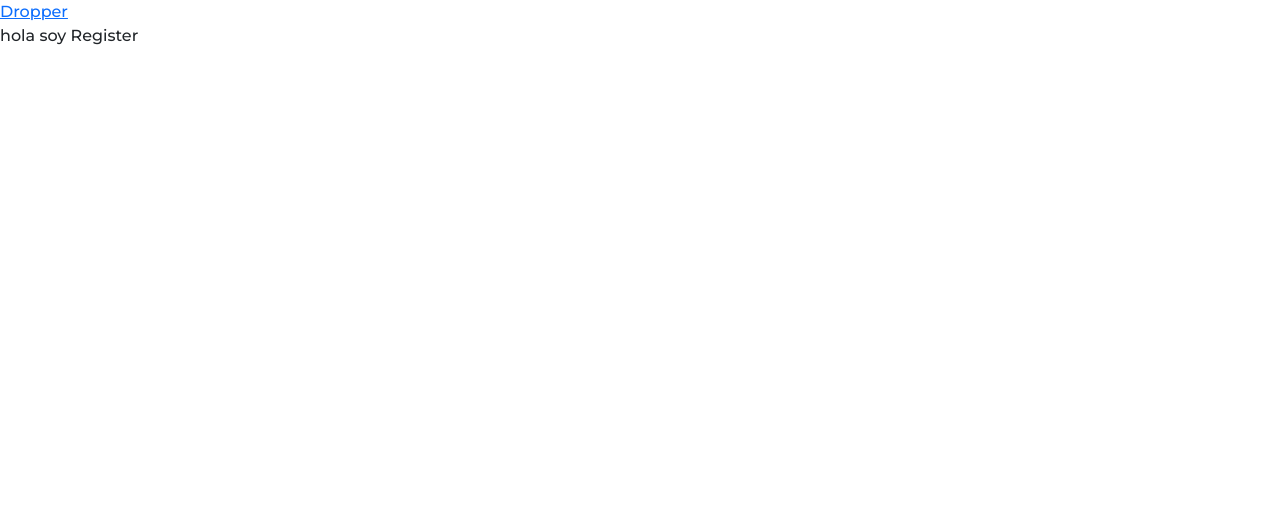
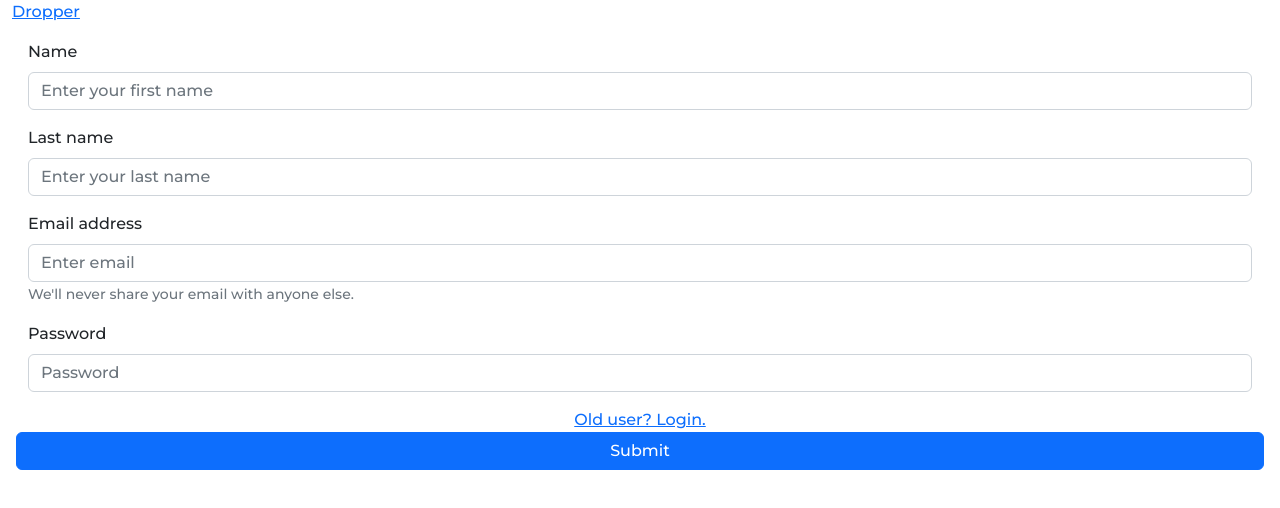
Before and after one commit to adaldin/talent-digital, a React (Create React App) app: page /register in a window 1280 px wide. Shown: the top 508 px of the page. Built offline with nearby package versions, Linux system fonts and the light colour scheme.

Commit message:
Links between register and login created

```diff
--- a/src/App.js
+++ b/src/App.js
@@ -1,8 +1,12 @@
-// import Dropper from "./components/dropper/Dropper";
 import { DashboardRoutes } from "./routes/routes";
+import Container from "react-bootstrap/Container";
 
 function App() {
-  return <DashboardRoutes />;
+  return (
+    <Container fluid>
+      <DashboardRoutes />
+    </Container>
+  );
 }
 
 export default App;
--- a/src/components/dropper/Dropper.js
+++ b/src/components/dropper/Dropper.js
@@ -43,8 +43,7 @@ function Dropper() {
   }
 
   return (
-    <Container fluid className="bg-dark">
-      <Row className="p-4">
+    <Row className="p-4 bg-dark">
       {show && (
         <ModalDropper
           show={show}
@@ -52,11 +51,7 @@ function Dropper() {
           invalidFiles={invalidFiles}
         />
       )}
-        <Col
-          xs={12}
-          md={8}
-          className="text-white d-flex flex-column gap-5 my-3"
-        >
+      <Col xs={12} md={8} className="text-white d-flex flex-column gap-5 my-3">
         <div
           {...getRootProps()}
           className="dropper border border-success rounded d-flex  flex-column justify-content-center align-items-center"
@@ -88,8 +83,8 @@ function Dropper() {
       >
         <h4>Bienvenido a DDrop</h4>
         <p className="dropper__description">
-            Para subir tus archivos de forma simple a drive, puedes hacer LogIn
-            a través de Google.
+          Para subir tus archivos de forma simple a drive, puedes hacer LogIn a
+          través de Google.
         </p>
         <hr></hr>
         <div className="d-grid">
@@ -112,7 +107,6 @@ function Dropper() {
         </div>
       </Col>
     </Row>
-    </Container>
   );
 }
 export default Dropper;
--- a/src/components/login/Login.js
+++ b/src/components/login/Login.js
@@ -1,5 +1,31 @@
+import { Row } from "react-bootstrap";
+import Button from "react-bootstrap/Button";
+import Form from "react-bootstrap/Form";
+import { Link } from "react-router-dom";
+
 function Login() {
-  return <div>Login</div>;
+  return (
+    <Row as={Form} className="p-3">
+      <Form.Group className="mb-3" controlId="formBasicEmail">
+        <Form.Label>Email address</Form.Label>
+        <Form.Control type="email" placeholder="Enter email" />
+        <Form.Text className="text-muted">
+          We'll never share your email with anyone else.
+        </Form.Text>
+      </Form.Group>
+
+      <Form.Group className="mb-3" controlId="formBasicPassword">
+        <Form.Label>Password</Form.Label>
+        <Form.Control type="password" placeholder="Password" />
+      </Form.Group>
+      <div className="d-flex justify-content-center">
+        <Link to={"/register"}>New user? Create an Account.</Link>
+      </div>
+      <Button variant="primary" type="submit">
+        Submit
+      </Button>
+    </Row>
+  );
 }
 
 export default Login;
--- a/src/components/register/Register.js
+++ b/src/components/register/Register.js
@@ -1,4 +1,40 @@
+import { Row } from "react-bootstrap";
+import Button from "react-bootstrap/Button";
+import Form from "react-bootstrap/Form";
+import { Link } from "react-router-dom";
+
 function Register() {
-  return <div>hola soy Register</div>;
+  return (
+    <Row as={Form} className="p-3">
+      <Form.Group className="mb-3" controlId="formBasicEmail">
+        <Form.Label>Name</Form.Label>
+        <Form.Control type="text" placeholder="Enter your first name" />
+      </Form.Group>
+
+      <Form.Group className="mb-3" controlId="formBasicEmail">
+        <Form.Label>Last name</Form.Label>
+        <Form.Control type="text" placeholder="Enter your last name" />
+      </Form.Group>
+
+      <Form.Group className="mb-3" controlId="formBasicEmail">
+        <Form.Label>Email address</Form.Label>
+        <Form.Control type="email" placeholder="Enter email" />
+        <Form.Text className="text-muted">
+          We'll never share your email with anyone else.
+        </Form.Text>
+      </Form.Group>
+
+      <Form.Group className="mb-3" controlId="formBasicPassword">
+        <Form.Label>Password</Form.Label>
+        <Form.Control type="password" placeholder="Password" />
+      </Form.Group>
+      <div className="d-flex justify-content-center">
+        <Link to={"/login"}>Old user? Login.</Link>
+      </div>
+      <Button variant="primary" type="submit">
+        Submit
+      </Button>
+    </Row>
+  );
 }
 export default Register;
--- a/src/pages/home/Home.js
+++ b/src/pages/home/Home.js
@@ -1,26 +1,22 @@
-import Container from "react-bootstrap/Container";
 import Row from "react-bootstrap/Row";
-import Col from "react-bootstrap/Col";
 import Button from "react-bootstrap/Button";
 import { Link } from "react-router-dom";
 
 function Home() {
   return (
-    <Container>
+    <>
       <Row>
-        <Col xs={12}>
         <p className="text-center">Please, log in to drop-off your files</p>
-        </Col>
-        <Col className="d-grid" xs={12}>
+      </Row>
+      <Row>
         <Button as={Link} to="/login">
           Login
         </Button>
         <Button as={Link} to="/register">
           Register
         </Button>
-        </Col>
       </Row>
-    </Container>
+    </>
   );
 }
 export default Home;
```
Lines whose indentation alone changed are shown as unchanged.
